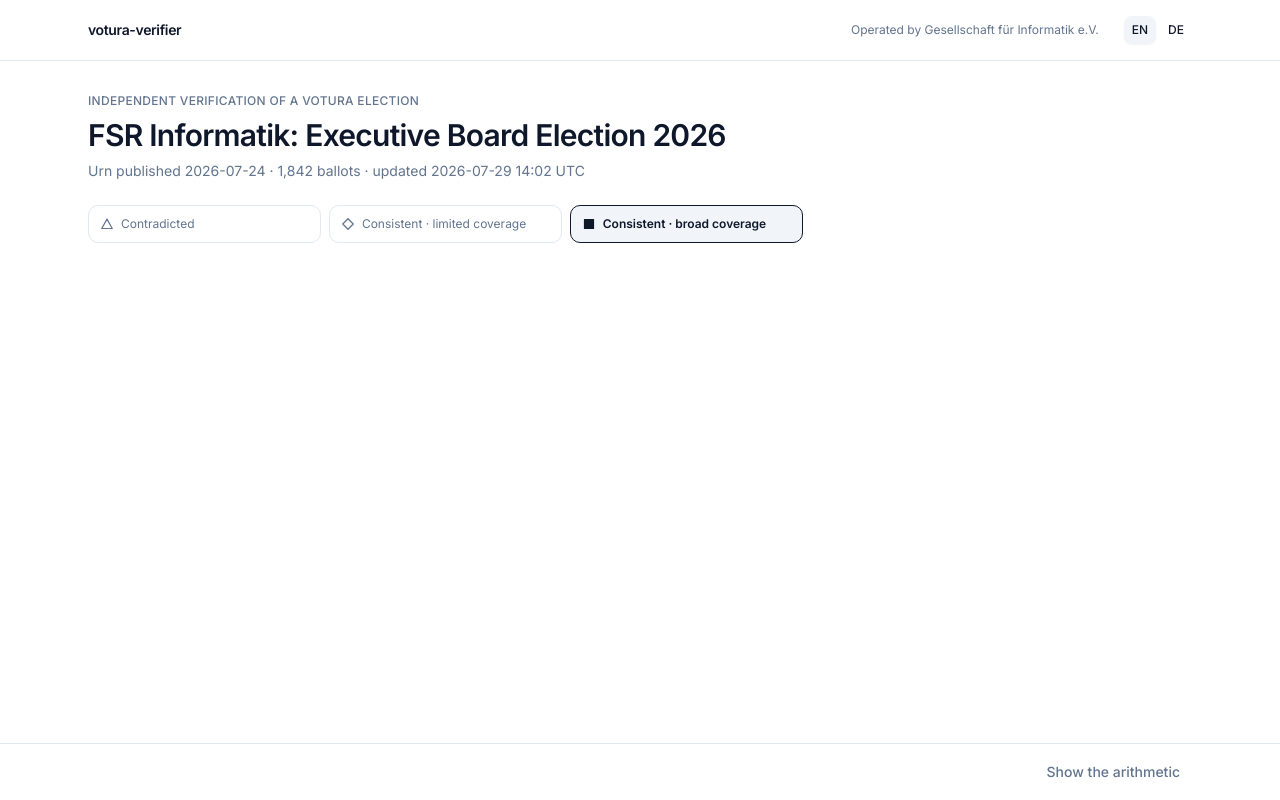
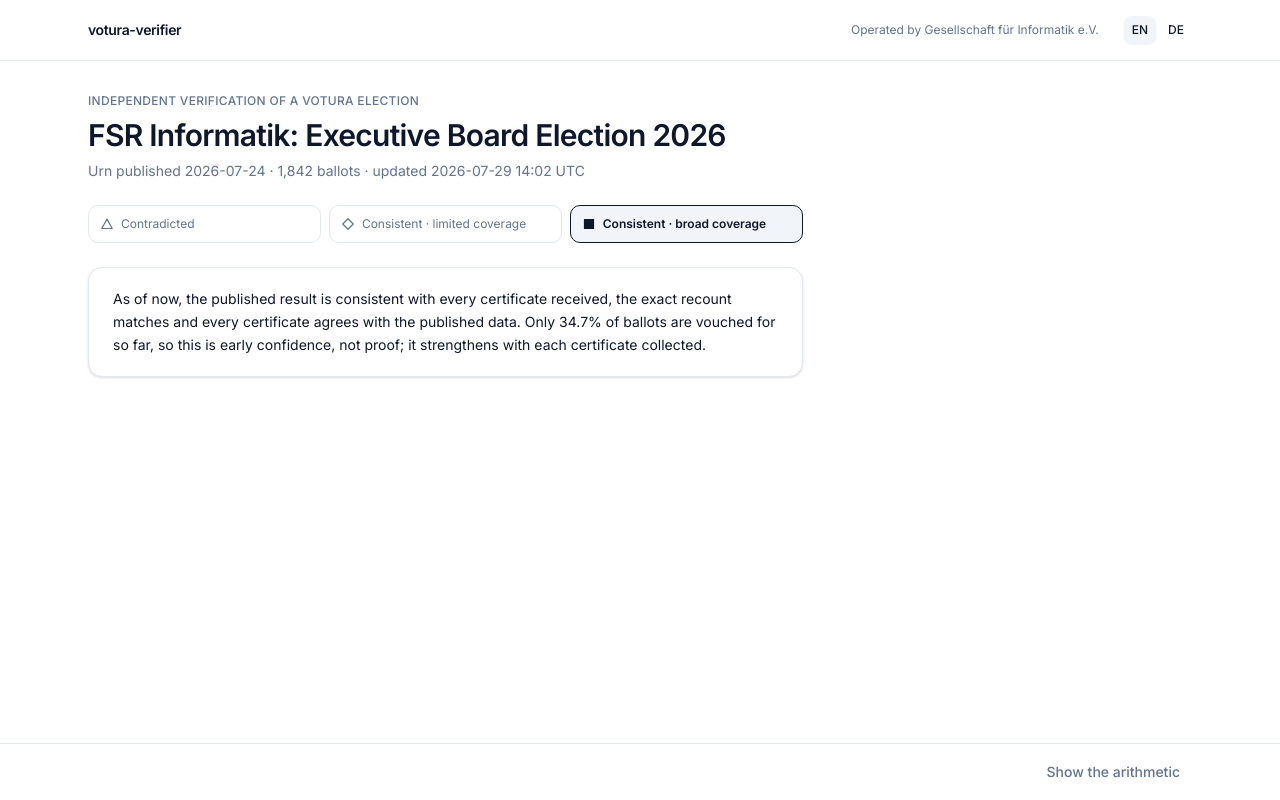
Before and after one commit to SE-UUlm/votura-verifier, a React (Vite) app: page /verifications/fsrInformatik2026 in a window 1280 px wide. Built offline with nearby package versions, Linux system fonts and the light colour scheme.

Commit message:
#20: Add the verdict panel with state dependent prose

```diff
--- /dev/null
+++ b/src/ui/format/formatPercent.ts
@@ -0,0 +1,12 @@
+/**
+ * The fraction is taken from the report rather than divided here, so this only decides how many
+ * digits to show. One decimal is enough to be honest without implying precision the sample does
+ * not carry. English gives 34.7% and German gives 34,7 %.
+ */
+export const formatPercent = (fraction: number, locale: string): string => {
+  return new Intl.NumberFormat(locale, {
+    style: 'percent',
+    minimumFractionDigits: 1,
+    maximumFractionDigits: 1,
+  }).format(fraction);
+};
--- /dev/null
+++ b/src/ui/views/verification/VerdictPanel.tsx
@@ -0,0 +1,49 @@
+import { Card, CardContent } from '@/components/ui/card';
+import type { JSX } from 'react';
+import { useTranslation } from 'react-i18next';
+import type { Verdict, VerdictState } from '../../../verification/objects/verdict.ts';
+import { formatPercent } from '../../format/formatPercent.ts';
+
+export interface VerdictPanelProps {
+  verdict: Verdict;
+}
+
+/**
+ * The prose lives in the translation resources rather than in the report. If the verifier
+ * shipped a rendered English sentence, the German page would only be half translated.
+ */
+const prose: Record<VerdictState, { key: string; fallback: string }> = {
+  contradicted: {
+    key: 'verdictContradicted',
+    fallback:
+      'At least one certificate does not match the published election data. Until that is explained, the announced result does not follow from a complete and unmodified ballot box.',
+  },
+  consistentLimitedCoverage: {
+    key: 'verdictConsistentLimitedCoverage',
+    fallback:
+      'So far the published result is consistent with every certificate received. Only {{coverage}} of ballots are vouched for, which is too little to conclude much yet. The check strengthens with each certificate collected.',
+  },
+  consistentBroadCoverage: {
+    key: 'verdictConsistentBroadCoverage',
+    fallback:
+      'As of now, the published result is consistent with every certificate received, the exact recount matches and every certificate agrees with the published data. Only {{coverage}} of ballots are vouched for so far, so this is early confidence, not proof; it strengthens with each certificate collected.',
+  },
+};
+
+export const VerdictPanel = ({ verdict }: VerdictPanelProps): JSX.Element => {
+  const { t, i18n } = useTranslation();
+  const locale = i18n.resolvedLanguage ?? 'en';
+  const text = prose[verdict.state];
+
+  return (
+    <Card className="py-5">
+      <CardContent>
+        <p className="text-sm leading-relaxed">
+          {t(text.key, text.fallback, {
+            coverage: formatPercent(verdict.coverageFraction, locale),
+          })}
+        </p>
+      </CardContent>
+    </Card>
+  );
+};
--- a/src/ui/views/verification/VerificationView.tsx
+++ b/src/ui/views/verification/VerificationView.tsx
@@ -4,6 +4,7 @@ import { useParams } from 'react-router';
 import { useGetVerificationReport } from '../../../swr/verificationReports/useGetVerificationReport.ts';
 import type { parameter } from '../../../verification/parameters.ts';
 import { VerdictIndicator } from './VerdictIndicator.tsx';
+import { VerdictPanel } from './VerdictPanel.tsx';
 import { VerificationHeadline } from './VerificationHeadline.tsx';
 
 export interface VerificationViewRouteParams extends Record<string, string> {
@@ -46,6 +47,7 @@ export const VerificationView = (): JSX.Element => {
       <div className="flex flex-col gap-6">
         <VerificationHeadline election={data.election} updatedAt={data.updatedAt} />
         <VerdictIndicator state={data.verdict.state} />
+        <VerdictPanel verdict={data.verdict} />
       </div>
       <aside />
     </div>
```
